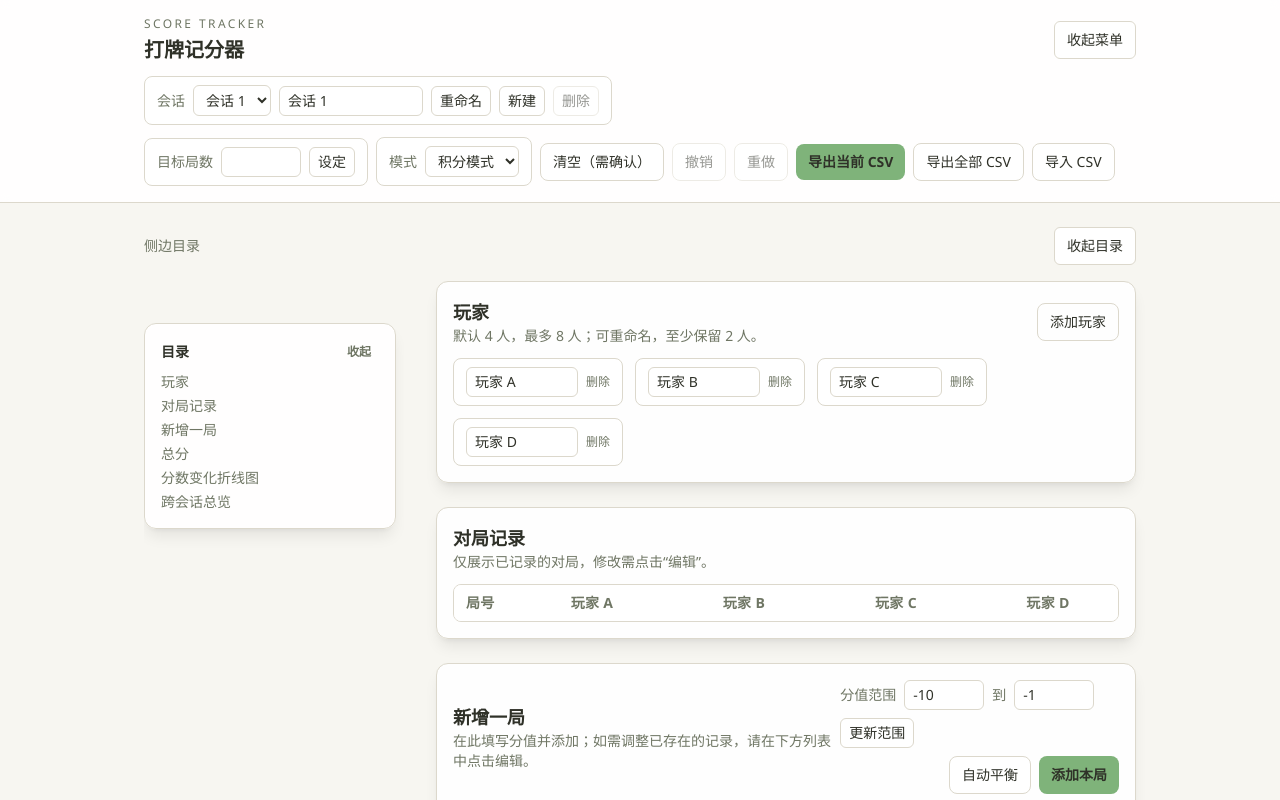
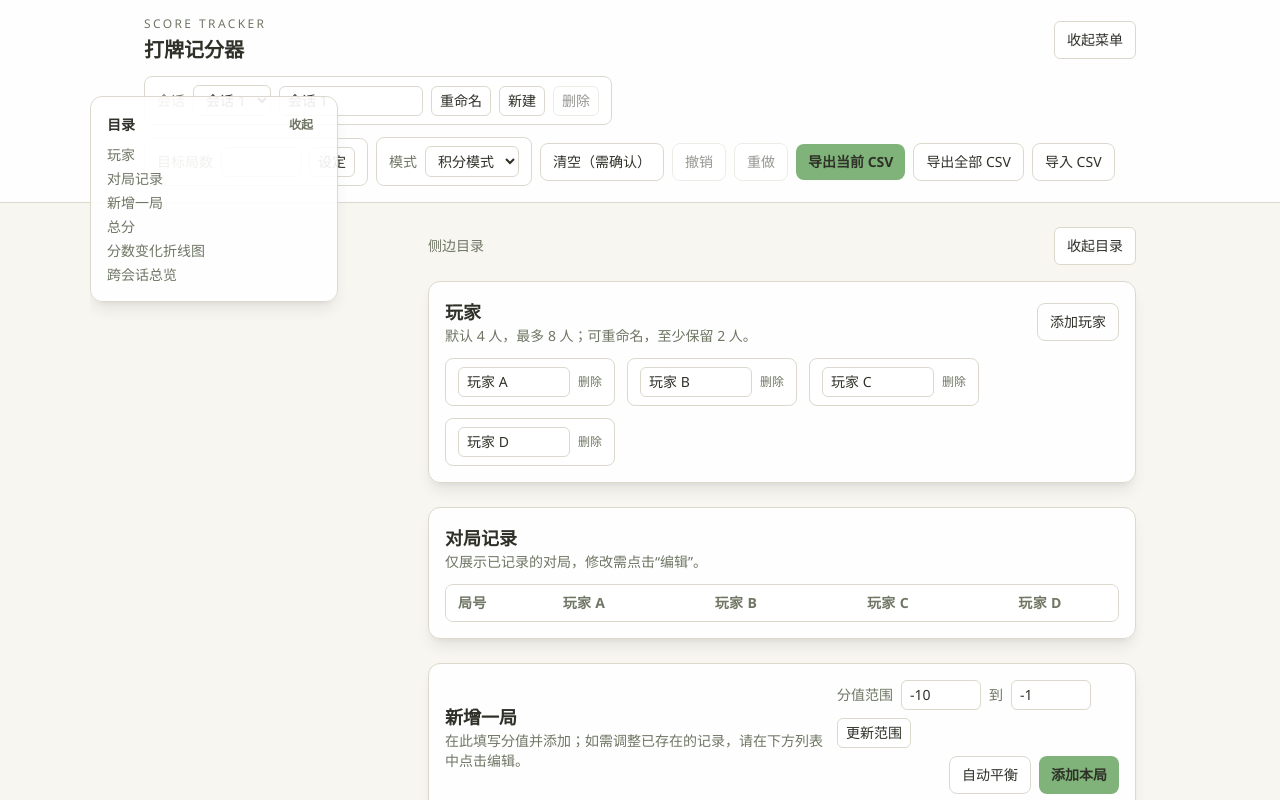
Before and after one commit to 2321Robin/ScoreCard, a React (Vite) app: page / in a window 1280 px wide. Shown: the top 800 px of the page. Built offline with nearby package versions, Linux system fonts and the light colour scheme.

Commit message:
feat: float toc like header

```diff
--- a/src/App.jsx
+++ b/src/App.jsx
@@ -965,7 +965,7 @@ function App() {
         </div>
       </header>
 
-      <main id="main-content" className="mx-auto flex w-full max-w-5xl flex-col gap-4 overflow-x-hidden px-4 py-6 text-text">
+      <main id="main-content" className="mx-auto flex w-full max-w-5xl flex-col gap-4 overflow-x-hidden px-4 py-6 text-text lg:pl-[300px]">
         <div className="flex items-center justify-between gap-3">
           <span className="text-sm text-muted">侧边目录</span>
           <button
@@ -978,13 +978,12 @@ function App() {
           </button>
         </div>
 
-        <div
-          className={`flex flex-col gap-6 ${isTocOpen ? 'lg:grid lg:grid-cols-[260px_minmax(0,1fr)] lg:items-start lg:gap-8' : ''}`}
-        >
+        <div className={`flex flex-col gap-6 ${isTocOpen ? 'lg:gap-8' : ''}`}>
           <aside
             id="page-toc-panel"
-            className={`${isTocOpen ? 'block' : 'hidden'} ${isTocOpen ? 'lg:block' : 'lg:hidden'} sticky top-16 z-10 self-start lg:top-24 lg:h-[calc(100vh-140px)] lg:overflow-y-auto lg:pr-2`}
+            className={`${isTocOpen ? 'block' : 'hidden'} sticky top-16 z-30 self-start lg:fixed lg:top-24 lg:block lg:h-[calc(100vh-140px)] lg:w-[260px] lg:overflow-y-auto lg:pr-3`}
             aria-hidden={!isTocOpen}
+            style={{ left: 'max(16px, calc((100vw - 1100px) / 2))' }}
           >
             <PageToc sections={tocSections} isOpen={isTocOpen} onToggle={() => setIsTocOpen((v) => !v)} className="w-full" />
           </aside>
```
